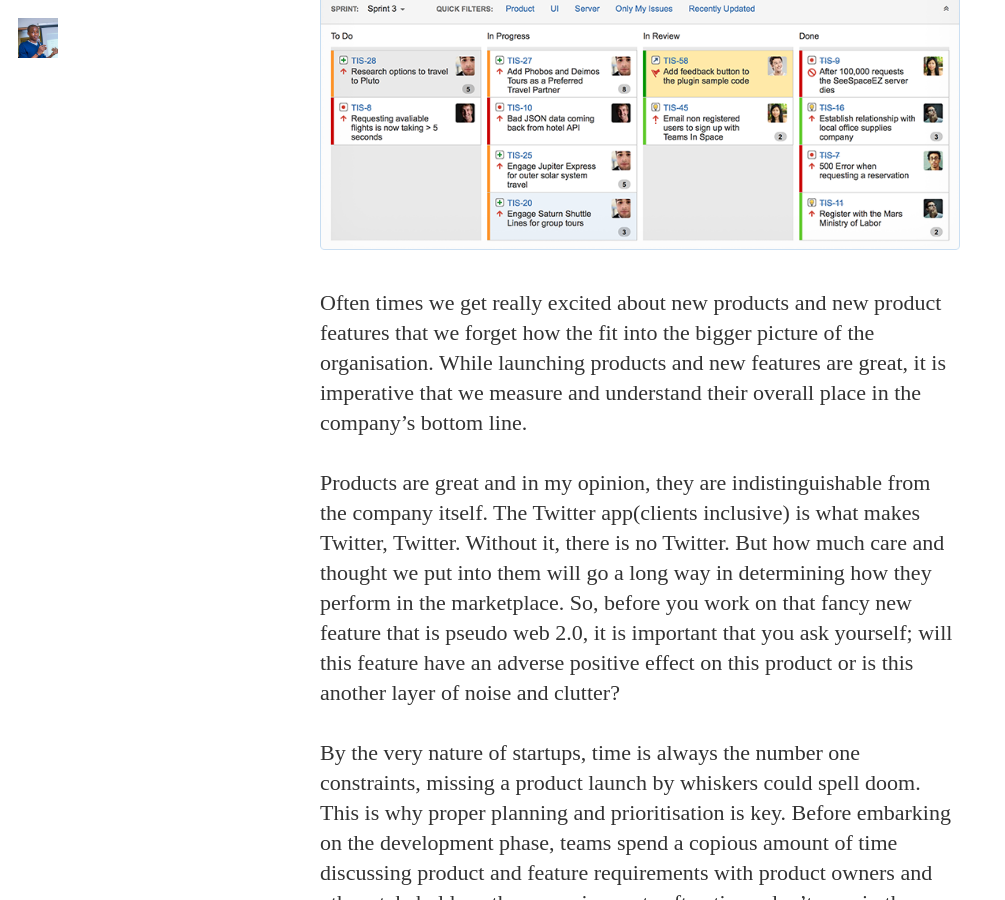
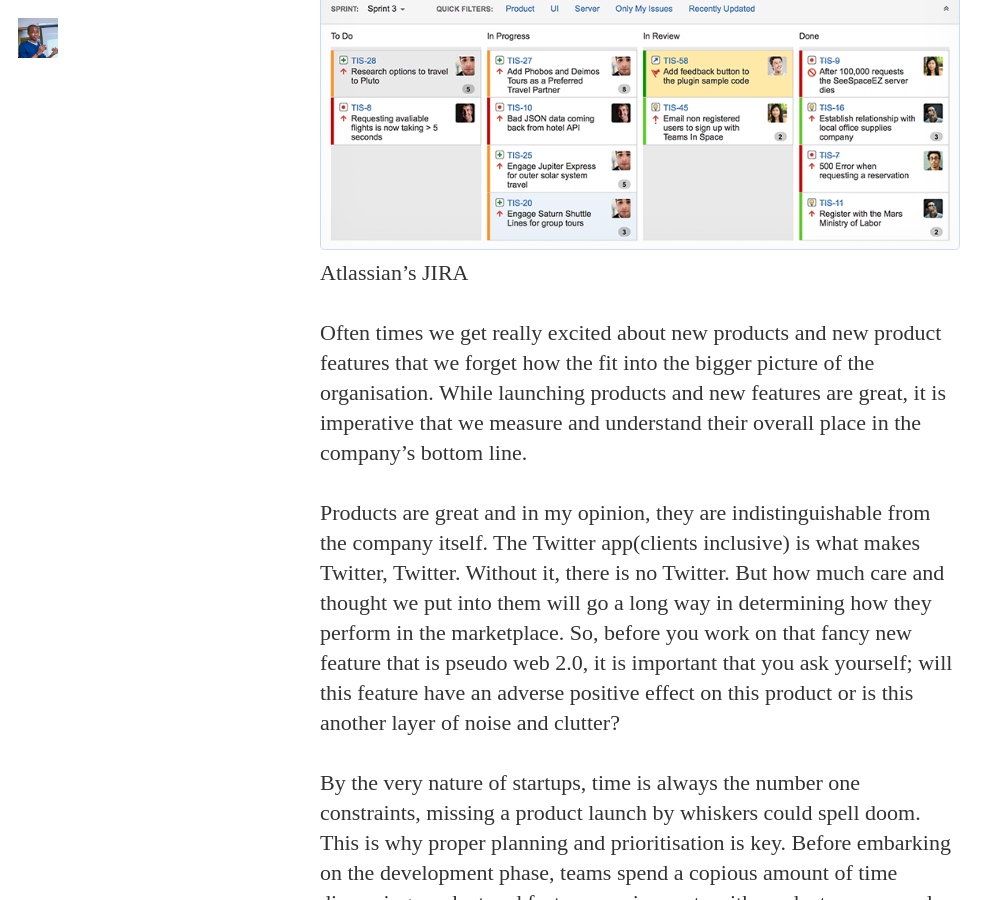
Before and after one commit to cyberomin/cyberomin.github.io, a Jekyll site: the page built from _posts/2015-12-19-product-features-gmv.markdown, in a window 1280 px wide and 900 px high, scrolled down 992 px. Shown: the whole window, without its empty margins (0-1005 px from the left). Built offline with Jekyll 4.4.1, drawn with Linux system fonts in a browser that asks for light colours; nearby versions of some CDN libraries; some web fonts are replaced; library files that are not in the unit come from our copies; Markdown is read by kramdown in place of the engine named in the settings; comment, search, counter and statistics services are not loaded.

Commit message:
Fixed formating

```diff
--- a/_posts/2015-12-19-product-features-gmv.markdown
+++ b/_posts/2015-12-19-product-features-gmv.markdown
@@ -8,6 +8,7 @@
 ---
 
 <img src="{{ site.url }}/assets/article_images/on-product/jira.png"/>
+<span class="text-muted">Atlassian's JIRA</span>
 
 Often times we get really excited about new products and new product features that we forget how the fit into the bigger picture of the organisation. While launching products and new features are great, it is imperative that we measure and understand their overall place in the company's bottom line.
 
```
